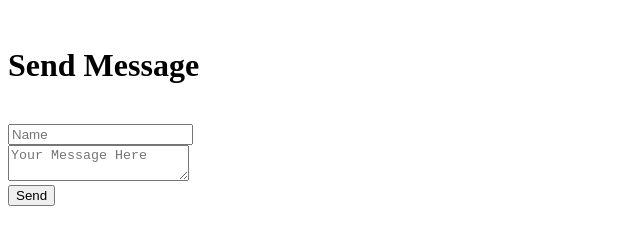
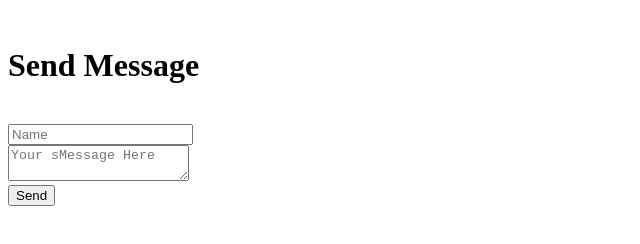
Before and after one commit to brennoazevedo/ezops-test-brenno, a website: page index.html in a window 1280 px wide. Shown: the full height of the page, 0-640 px from the left. Drawn offline with nearby package versions, Linux system fonts and the light colour scheme; no server answers.

Commit message:
Update index.html

```diff
--- a/index.html
+++ b/index.html
@@ -13,7 +13,7 @@
  <br>
  <input id = "name" class="form-control" placeholder="Name">
  <br>
- <textarea id = "message" class="form-control" placeholder="Your Message Here">
+ <textarea id = "message" class="form-control" placeholder="Your sMessage Here">
 </textarea>
  <br>
  <button id="send" class="btn btn-success">Send</button>
```
